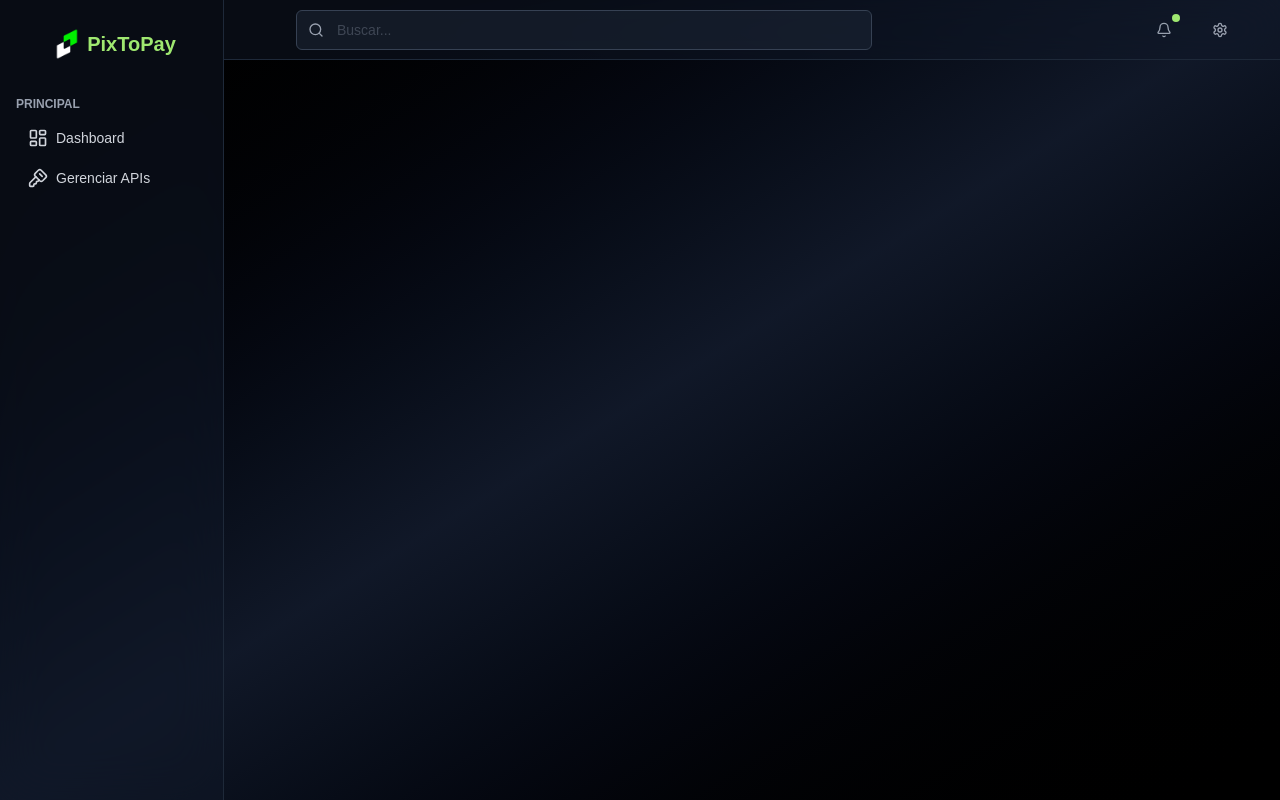
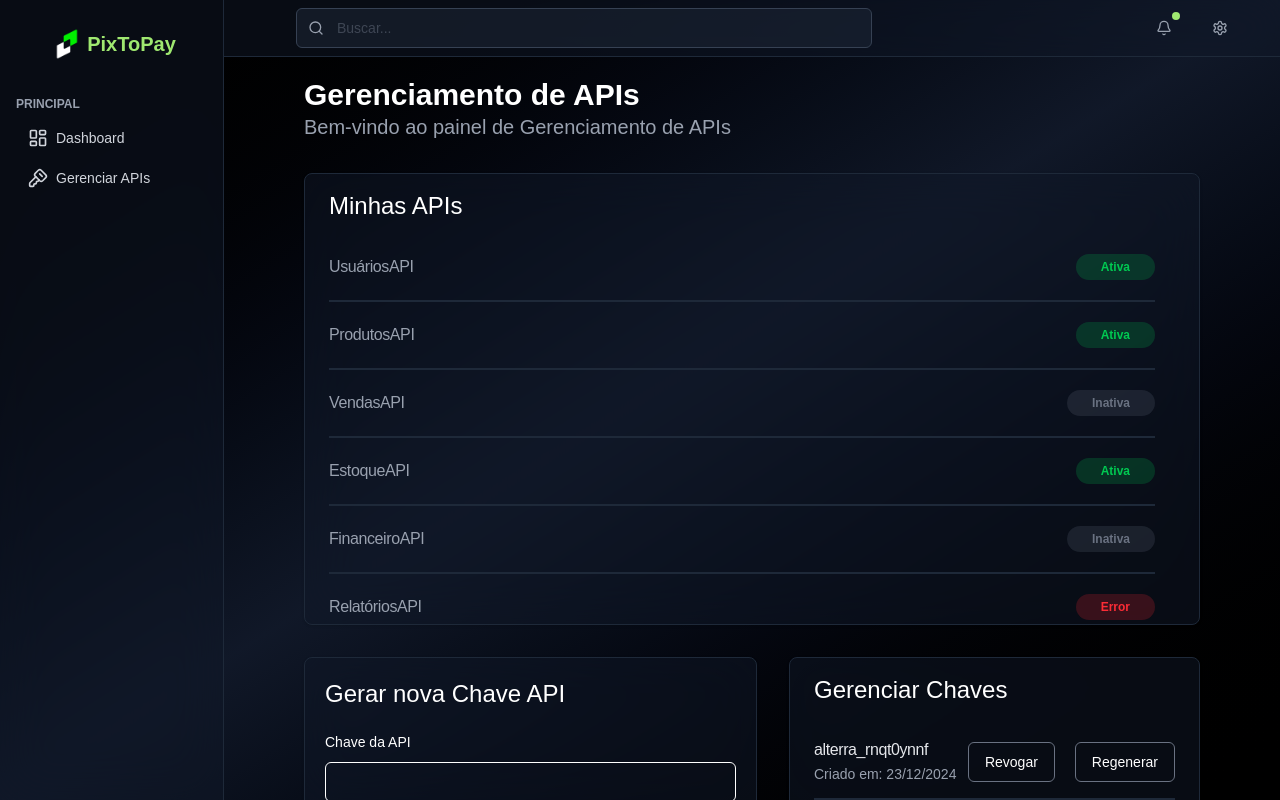
Before and after one commit to BrunoQueirozUni/generic-dashboard, a Next.js app: page /gerenciar-api in a window 1280 px wide. Built offline with nearby package versions, Linux system fonts and the light colour scheme.

Commit message:
Tela gerenciar APIs

```diff
--- a/src/app/(private)/(navigation)/Header.tsx
+++ b/src/app/(private)/(navigation)/Header.tsx
@@ -1,11 +1,11 @@
+import { Input } from "@/components/ui/input";
 import { Button } from "@/components/ui/button";
-import { Input } from "@/components/ui/input";
 import { Bell, Search, Settings } from "lucide-react";
 
 export function Header() {
    return (
       <>
-         <header className="h-15 w-full border-b border-gray-800 bg-gray-900/50 backdrop-blur-xl px-10 pl-18 flex items-center justify-between">
+         <header className="py-2 w-full border-b border-gray-800 bg-gray-900/50 backdrop-blur-xl px-10 pl-18 flex items-center justify-between">
             <div className="flex items-center flex-1 max-w-xl">
                <div className="relative flex-1">
                   <Search className="absolute left-3 top-1/2 transform -translate-y-1/2 h-4 w-4 text-gray-400" />
--- a/src/app/(private)/dashboard/page.tsx
+++ b/src/app/(private)/dashboard/page.tsx
@@ -2,9 +2,9 @@
 
 import { AccoutStatus } from "./(informations)/AccountStatus";
 import { ApiUsageChart } from "./(informations)/ApiUsageChart";
-import { FaturasPendentes } from "./(informations)/FaturasPendentes";
 import { SaldoDisponivel } from "./(informations)/SaldoDisponivel";
 import { UltimasChamadas } from "./(informations)/UltimasChamadas";
+import { FaturasPendentes } from "./(informations)/FaturasPendentes";
 
 
 
@@ -13,7 +13,7 @@ export default function Dashboard() {
     <>
       <div className="text-white">
         <h1 className="text-3xl font-semibold">Dashboard</h1>
-        <p className="text-xl text-muted-foreground">
+        <p className="text-xl text-muted-foreground text-gray-400">
           Bem-vindo ao painel de controle de APIs
         </p>
       </div>
--- /dev/null
+++ b/src/app/(private)/gerenciar-api/(informations)/GerarNovaChaveAPI.tsx
@@ -0,0 +1,34 @@
+import { useState } from "react";
+import { Card } from "@/components/ui/card";
+import { Input } from "@/components/ui/input";
+import { Label } from "@/components/ui/label";
+import { Button } from "@/components/ui/button";
+
+export function GerarNovaChaveAPI() {
+   const [apiKey, setApiKey] = useState("")
+
+   const generateApiKey = () => {
+     // Simula a geração de uma chave de API
+     const newKey = "alterra_" + Math.random().toString(36).substr(2, 9)
+     setApiKey(newKey)
+   }
+
+   return (
+      <>
+         <Card className="text-white border-b border-gray-800 bg-gray-900/50 backdrop-blur-xl px-5 flex-1">
+            <h1 className="text-2xl py-5">Gerar nova Chave API</h1>
+            <div className="pb-5">
+               <Label>
+                  Chave da API
+               </Label>
+               <Input id="api-key" value={apiKey} readOnly className="mt-2" />
+            </div>
+            <div className="pb-5">
+               <Button onClick={generateApiKey} className="text-black bg-white hover:bg-gray-300 cursor-pointer">
+                  Gerar Nova Chave
+               </Button>
+            </div>
+         </Card>
+      </>
+   )
+}
--- /dev/null
+++ b/src/app/(private)/gerenciar-api/(informations)/GerenciarChaves.tsx
@@ -0,0 +1,47 @@
+
+import { Button } from "@/components/ui/button";
+import { Card, CardContent, CardHeader, CardTitle } from "@/components/ui/card";
+
+const items = [
+   { id: 1, title: "alterra_rnqt0ynnf", date: "23/12/2024", },
+   { id: 2, title: "alterra_tb5bgwyqz", date: "05/01/2025", },
+   { id: 3, title: "alterra_7zq1z5z5z", date: "15/02/2025", },
+   { id: 4, title: "alterra_5zq1z5z5z", date: "25/03/2025", },
+   { id: 5, title: "alterra_4zq1z5z5z", date: "05/04/2025", },
+   { id: 6, title: "alterra_3zq1z5z5z", date: "15/05/2025", },
+]
+
+export function GerenciarChaves() {
+   return (
+      <>
+         <div className="flex-1">
+            <Card className="text-white border-b border-gray-800 bg-gray-900/50 backdrop-blur-xl">
+               <h1 className="text-2xl py-4 pb-8 px-6">Gerenciar Chaves</h1>
+               <div className="overflow-y-auto max-h-[150px] px-6">
+                  {
+                     items.map((item) => (
+                        <>
+                           <div className="flex">
+                              <div key={item.id} className="">
+                                 <CardHeader>
+                                    <CardTitle className="text-base font-medium text-gray-200">{item.title}</CardTitle>
+                                 </CardHeader>
+                                 <CardContent className="">
+                                    <span className="text-sm text-gray-400">Criado em: {item.date}</span>
+                                 </CardContent>
+                              </div>
+                              <div className="flex flex-1 items-center justify-end gap-5">
+                                 <Button className="bg-transparent border border-gray-500 hover:bg-gray-800/70 cursor-pointer">Revogar</Button>
+                                 <Button className="bg-transparent border border-gray-500 hover:bg-gray-800/70 cursor-pointer">Regenerar</Button>
+                              </div>
+                           </div>
+                           <hr className="border border-gray-800 my-3 " />
+                        </>
+                     ))
+                  }
+               </div>
+            </Card>
+         </div>
+      </>
+   )
+}
--- /dev/null
+++ b/src/app/(private)/gerenciar-api/(informations)/MyAPIs.tsx
@@ -0,0 +1,46 @@
+import { Badge } from "@/components/ui/badge"
+import { Card, CardContent, CardHeader, CardTitle } from "@/components/ui/card"
+
+const items = [
+   { id: 1, title: "UsuáriosAPI",   value: "Ativa",   cor: "text-green-500", bg: "bg-green-500/20" },
+   { id: 2, title: "ProdutosAPI",   value: "Ativa",   cor: "text-green-500", bg: "bg-green-500/20" },
+   { id: 3, title: "VendasAPI",     value: "Inativa", cor: "text-gray-500",  bg: "bg-gray-500/20"  },
+   { id: 4, title: "EstoqueAPI",    value: "Ativa",   cor: "text-green-500", bg: "bg-green-500/20" },
+   { id: 5, title: "FinanceiroAPI", value: "Inativa", cor: "text-gray-500",  bg: "bg-gray-500/20"  },
+   { id: 6, title: "RelatóriosAPI", value: "Error",   cor: "text-red-500",   bg: "bg-red-500/20"   },
+   { id: 7, title: "LogísticaAPI",  value: "Ativa",   cor: "text-green-500", bg: "bg-green-500/20" },
+   { id: 8, title: "MarketingAPI",  value: "Inativa", cor: "text-gray-500",  bg: "bg-gray-500/20"  },
+   { id: 9, title: "RHAPI",         value: "Ativa",   cor: "text-green-500", bg: "bg-green-500/20" },
+]
+
+export function MyAPIs() {
+
+   return (
+      <>
+         <div>
+            <Card className="text-white border-b border-gray-800 bg-gray-900/50 backdrop-blur-xl py-0">
+               <h1 className="text-2xl py-4 pb-8 px-6">Minhas APIs</h1>
+               <div className="overflow-y-auto max-h-[370px]">
+                  {
+                     items.map((item) => (
+                        <>
+                           <div key={item.id} className="flex justify-between items-center px-6">
+                              <CardHeader>
+                                 <CardTitle className="text-base font-medium text-gray-400">{item.title}</CardTitle>
+                              </CardHeader>
+                              <CardContent className="px-5">
+                                 <Badge variant="secondary" className={`px-6 py-1 ${item.bg} ${item.cor}`}>
+                                    {item.value}
+                                 </Badge>
+                              </CardContent>
+                           </div>
+                           <hr className="border border-gray-800 my-5 ml-6 mr-11" />
+                        </>
+                     ))
+                  }
+               </div>
+            </Card>
+         </div>
+      </>
+   )
+}
--- a/src/app/(private)/gerenciar-api/page.tsx
+++ b/src/app/(private)/gerenciar-api/page.tsx
@@ -1,7 +1,27 @@
+"use client"
+
+import { MyAPIs } from "./(informations)/MyAPIs";
+import { GerenciarChaves } from "./(informations)/GerenciarChaves";
+import { GerarNovaChaveAPI } from "./(informations)/GerarNovaChaveAPI";
+
 export default function GerenciarAPI() {
    return (
-      <div>
-
-      </div>
+      <>
+         <div className="text-white">
+            <h1 className="text-3xl font-semibold">Gerenciamento de APIs</h1>
+            <p className="text-xl text-muted-foreground text-gray-400">
+               Bem-vindo ao painel de Gerenciamento de APIs
+            </p>
+         </div>
+         <div>
+            <div>
+               <MyAPIs />
+            </div>
+            <div className="pt-8 flex gap-8 justify-between">
+               <GerarNovaChaveAPI />
+               <GerenciarChaves />
+            </div>
+         </div>
+      </>
    )
 }
--- a/src/app/layout.tsx
+++ b/src/app/layout.tsx
@@ -1,9 +1,9 @@
 "use client";
 
+import "./globals.css";
 import { usePathname } from "next/navigation";
 import { Header } from "./(private)/(navigation)/Header";
 import { Sidebar } from "./(private)/(navigation)/Sidebar";
-import "./globals.css";
 
 export default function RootLayout({
   children,
@@ -13,10 +13,10 @@ export default function RootLayout({
   const pathname = usePathname();
 
   // Rotas onde o Sidebar e Header NÃO devem aparecer
-  const hiddenRoutes = ["/login", "/register",];
+  const hiddenRoutes = ["/login", "/register", "/recuperar-senha"];
 
-  // Verifica se a rota atual está dentro do array
-  const hideNavigation = hiddenRoutes.includes(pathname);
+  // Verifica se a rota atual inicia com alguma das ocultas
+  const hideNavigation = hiddenRoutes.some((route) => pathname.startsWith(route));
 
   return (
     <html lang="pt-br">
--- a/src/app/not-found.tsx
+++ b/src/app/not-found.tsx
@@ -8,7 +8,7 @@ import Logo from "../../public/imgs/alterra.gif";
 
 export default function NotFound() {
    return (
-      <div className="min-h-screen w-full flex items-center justify-center bg-gradient-to-br from-black via-gray-900 to-black p-4">
+      <div className="min-h-screen w-full flex items-center justify-center p-4">
          <div className="w-full max-w-[400px] space-y-6">
             <div className="flex flex-col items-center space-y-2">
                <Image
```
Also changed, not shown: src/app/(public)/login/recuperar-senha/page.tsx (+10 -8 lines), src/app/(public)/register/(components)/register-from.tsx (+4 -4 lines).
